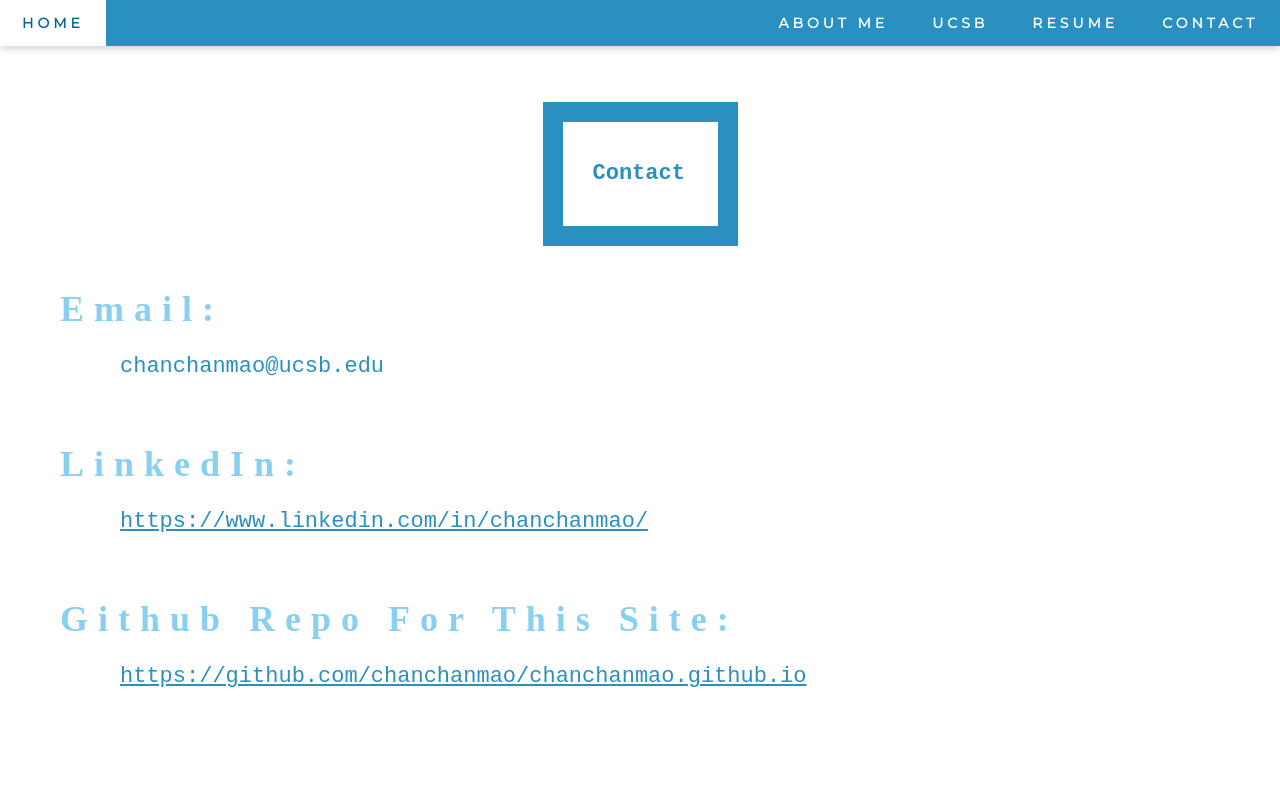
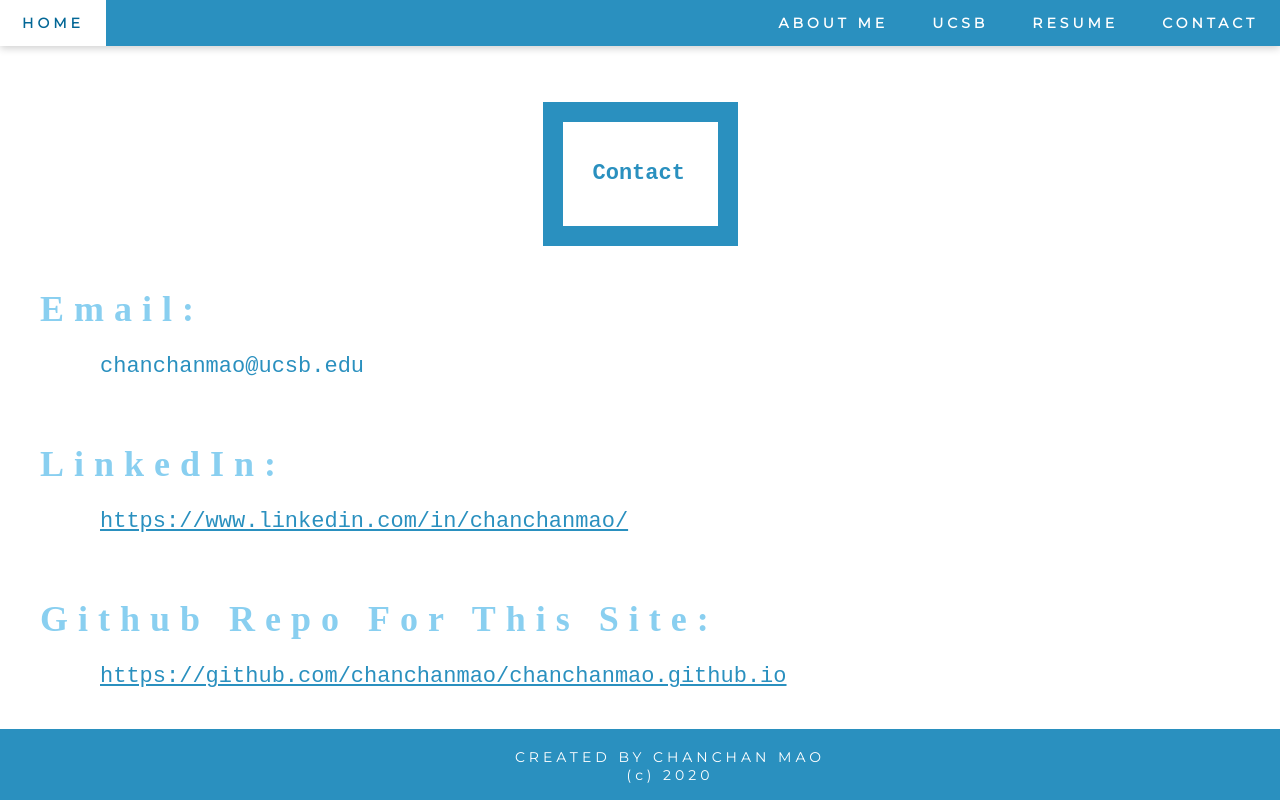
Before and after one commit to chanchanmao/chanchanmao, a plain HTML site: page contact.html in a window 1280 px wide. Drawn offline with Linux system fonts and the light colour scheme.

Commit message:
added footer but arrow doesnt show on ucsb

```diff
--- a/aboutme.css
+++ b/aboutme.css
@@ -37,7 +37,14 @@ p {
     margin-right: 80px;
 }
 
-  .navList {
+footer {
+    position: static;
+    background-color: #2a90bf;
+    letter-spacing: 4px;
+    padding: 5px;
+}
+
+.navList {
     background-color: #2a90bf;
     box-shadow: 0 2px 8px 0px rgba(0, 0, 0, 0.2);
     list-style-type: none;
@@ -89,7 +96,8 @@ p {
 .main {
     flex: 1;
     overflow: auto;
-    padding: 20px;
+    /* padding: 20px; */
+    padding-top: 20px;
 }
 
  .aboutme {
--- a/contact.css
+++ b/contact.css
@@ -34,6 +34,14 @@ p {
    text-align: left;
    margin-left: 100px;
    margin-right: 40px;
+}
+
+footer {
+    position: static;
+    background-color: #2a90bf;
+    font-family: Montserrat, sans-serif;
+    letter-spacing: 4px;
+    padding: 5px;
 }
 
 .navList {
@@ -88,7 +96,8 @@ p {
 .main {
     flex: 1;
     overflow: auto;
-    padding: 20px;
+    /* padding: 20px; */
+    padding-top: 20px;
 }
 
 .contact {
--- a/contact.html
+++ b/contact.html
@@ -55,6 +55,10 @@
             <p>
             hi
             </p> -->
+        <br>
+        <footer>
+            <p style="color: white; font-size: 14px;font-family: Montserrat, sans-serif; text-align: center;">CREATED BY CHANCHAN MAO<br>(c) 2020</p>
+        </footer>
     </div>
 
 
--- a/resume.css
+++ b/resume.css
@@ -31,6 +31,13 @@ p {
    text-align: center;
    margin-left: 40px;
    margin-right: 40px;
+}
+
+footer {
+    position: static;
+    background-color: #2a90bf;
+    letter-spacing: 4px;
+    padding: 5px;
 }
 
 .navList {
@@ -85,7 +92,8 @@ p {
 .main {
     flex: 1;
     overflow: auto;
-    padding: 20px;
+    /* padding: 20px; */
+    padding-top: 20px;
 }
 
 .resume {
--- a/ucsb.css
+++ b/ucsb.css
@@ -35,6 +35,13 @@ p {
     text-align: center;
     margin-left: 80px;
     margin-right: 80px;
+}
+
+footer {
+    position: static;
+    background-color: #2a90bf;
+    letter-spacing: 4px;
+    padding: 5px;
 }
 
 .navList {
@@ -101,7 +108,8 @@ p {
 .main {
     flex: 1;
     overflow: auto;
-    padding: 20px;
+    /* padding: 20px; */
+    padding-top: 20px;
 }
 
 .ucsb {
@@ -145,6 +153,7 @@ p {
     margin-right: 0px;
     width: 60px;
     height: 80px;
+    color: black;
 }
 
 .fixed:hover{
```
Also changed, not shown: aboutme.html (+11 -0 lines), index.html (+1 -1 lines), resume.html (+3 -0 lines), ucsb.html (+3 -0 lines).
